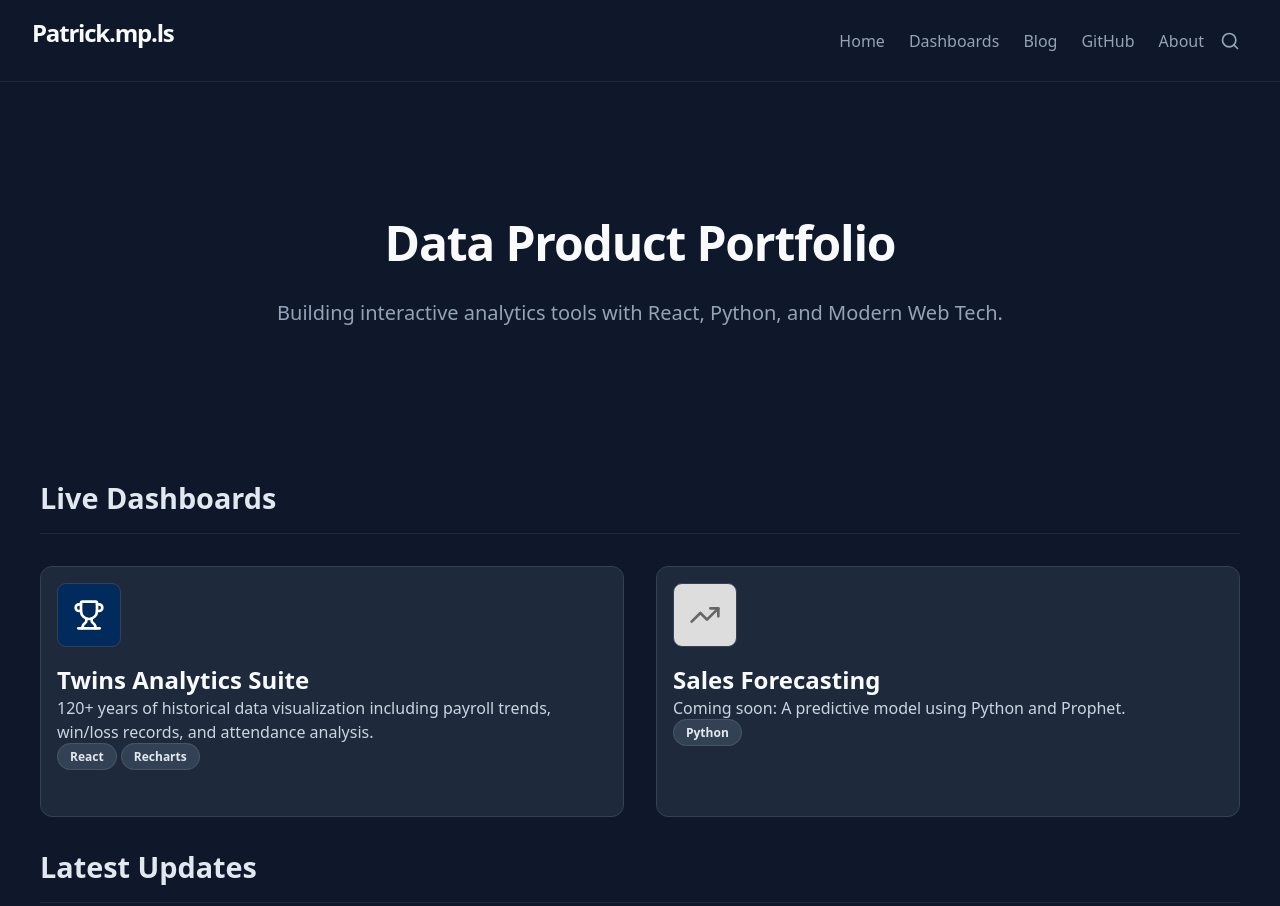
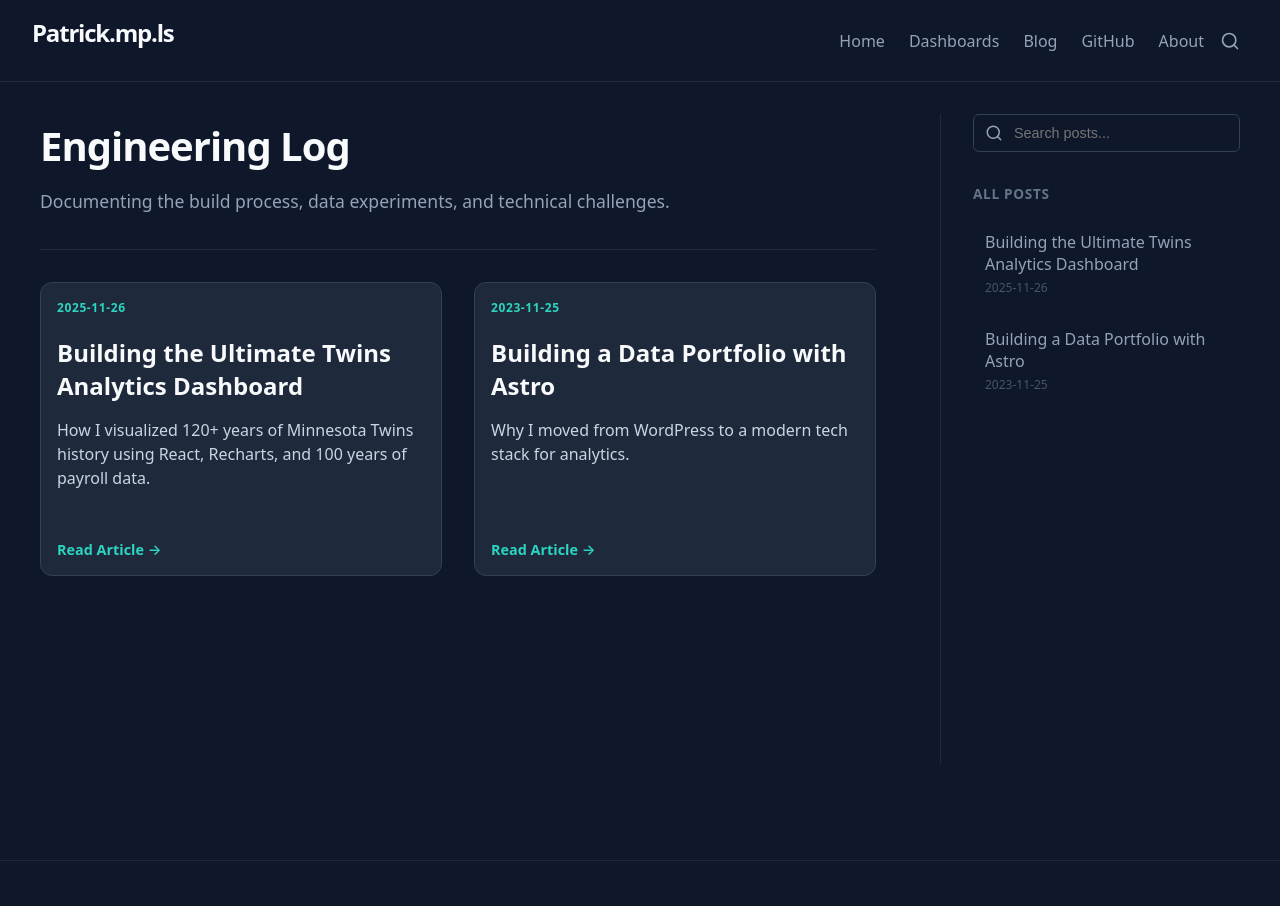
Before and after one commit to patbritton/portfolio, an Astro site: page / in a window 1280 px wide. Shown: the top 906 px of the page. Built offline with nearby package versions, Linux system fonts and the light colour scheme; Astro itself is replaced by a stand-in of ours.

Commit message:
feat: Update index page layout to feature blog posts and enhance sidebar functionality

```diff
--- a/src/pages/index.astro
+++ b/src/pages/index.astro
@@ -1,55 +1,75 @@
 ---
 import MainLayout from '../layouts/MainLayout.astro';
-import '../styles/cards.css'; // <-- Imports the cards/grids
-import { Trophy, TrendingUp } from 'lucide-react'; // Using icons for flair
 import { getCollection } from 'astro:content';
+import SearchWidget from '../components/SearchWidget.jsx';
+import '../styles/blog-layout.css'; // Re-use the sidebar CSS
+import '../styles/cards.css';       // Re-use card styling for the list
+
+// Fetch posts
 const allPosts = await getCollection('blog');
-// Sort by date (newest first) and take top 3
-const recentPosts = allPosts.sort((a, b) => b.data.pubDate.valueOf() - a.data.pubDate.valueOf()).slice(0, 3);
+const sortedPosts = allPosts.sort((a, b) => b.data.pubDate.valueOf() - a.data.pubDate.valueOf());
 ---
 
-<MainLayout title="Home">
+<MainLayout title="Blog">
 
-  <div class="hero">
-    <h1>Data Product Portfolio</h1>
-    <p>Building interactive analytics tools with React, Python, and Modern Web Tech.</p>
-  </div>
+  <div class="docs-grid">
 
-  <h2>Live Dashboards</h2>
+    <div class="content-area">
 
-  <div class="project-grid">
+      <header class="post-header">
+        <h1>Engineering Log</h1>
+        <p style="color: #94a3b8; font-size: 1.1rem; margin-top: 0.5rem;">
+          Documenting the build process, data experiments, and technical challenges.
+        </p>
+      </header>
 
-    <a href="/projects/twins" class="project-card">
-      <div class="icon-box" style="background: #002B5C; color: white;">
-        <Trophy size={32} />
-      </div>
-      <div class="content">
-        <h3>Twins Analytics Suite</h3>
-        <p>120+ years of historical data visualization including payroll trends, win/loss records, and attendance analysis.</p>
-        <span class="tag">React</span> <span class="tag">Recharts</span>
-      </div>
-    </a>
+      <hr class="divider" />
 
-    <div class="project-card coming-soon">
-      <div class="icon-box" style="background: #ddd; color: #666;">
-        <TrendingUp size={32} />
-      </div>
-      <div class="content">
-        <h3>Sales Forecasting</h3>
-        <p>Coming soon: A predictive model using Python and Prophet.</p>
-        <span class="tag">Python</span>
-      </div>
-    </div>
-
-  </div>
-<h2 style="margin-top: 4rem;">Latest Updates</h2>
       <div class="blog-grid">
-  {recentPosts.map(post => (
+        {sortedPosts.map(post => (
           <a href={`/blog/${post.slug}`} class="blog-card">
             <span class="post-date">{post.data.pubDate.toISOString().slice(0,10)}</span>
             <h3>{post.data.title}</h3>
             <p>{post.data.description}</p>
+            <div class="read-more">Read Article →</div>
           </a>
         ))}
       </div>
+
+    </div>
+
+    <aside class="sidebar">
+      <div class="sidebar-inner">
+
+        <div style="margin-bottom: 2rem;">
+          <SearchWidget client:load posts={allPosts} />
+        </div>
+
+        <h3>All Posts</h3>
+        <ul class="post-list">
+          {sortedPosts.map(post => (
+            <li>
+              <a href={`/blog/${post.slug}`}>
+                {post.data.title}
+                <span class="date-small">{post.data.pubDate.toISOString().slice(0,10)}</span>
+              </a>
+            </li>
+          ))}
+        </ul>
+      </div>
+    </aside>
+
+  </div>
+
 </MainLayout>
+
+<style>
+  /* Slight override to ensure the grid fits nicely in the content area */
+  .blog-grid {
+    grid-template-columns: 1fr; /* Stack cards in this view */
+  }
+
+  @media (min-width: 1024px) {
+    .blog-grid { grid-template-columns: repeat(2, 1fr); } /* 2 columns on wide screens */
+  }
+</style>
```
Lines whose indentation alone changed are shown as unchanged.
